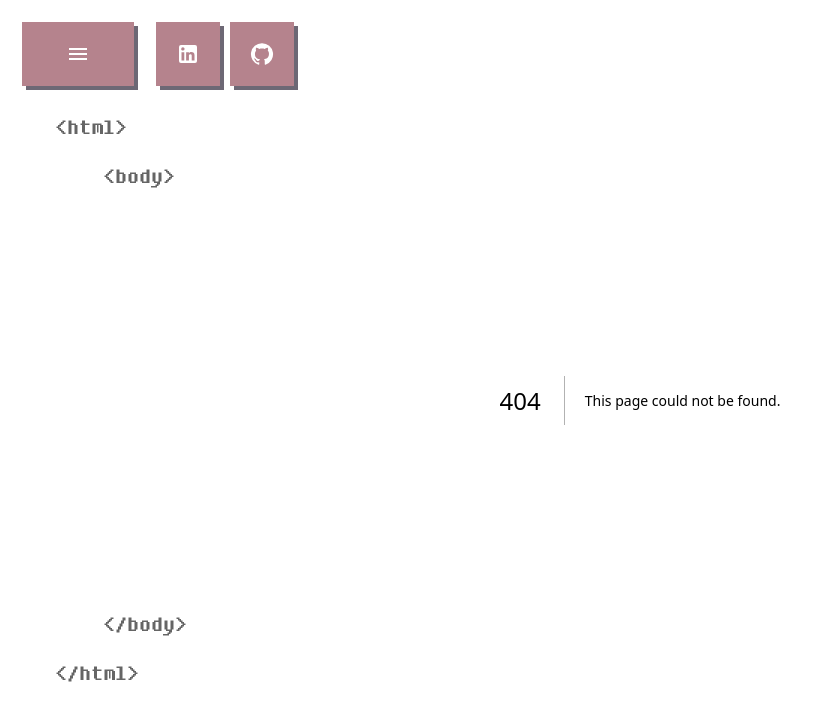
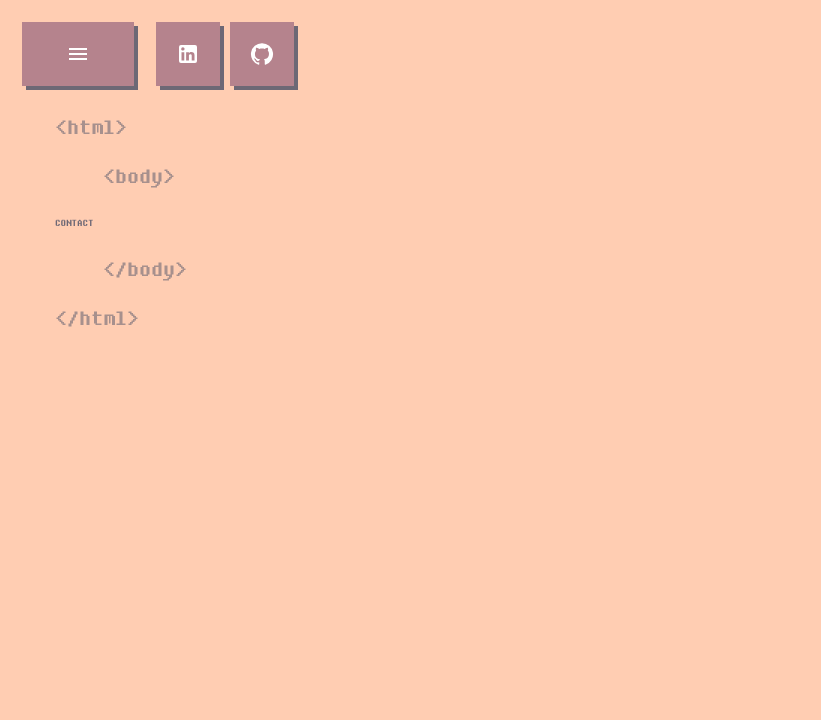
Before and after one commit to goingdust/portfolio, a Next.js app: page /contact in a window 1280 px wide. Before the commit this address had no page. Shown: the top 720 px of the page, without its empty margins (0-821 px from the left). Built offline with nearby package versions, Linux system fonts and the light colour scheme.

Commit message:
Create Contact page

```diff
--- /dev/null
+++ b/pages/contact.tsx
@@ -0,0 +1,7 @@
+import { NextPage } from 'next';
+
+const Contact: NextPage = () => {
+	return <div>CONTACT</div>;
+};
+
+export default Contact;
```
